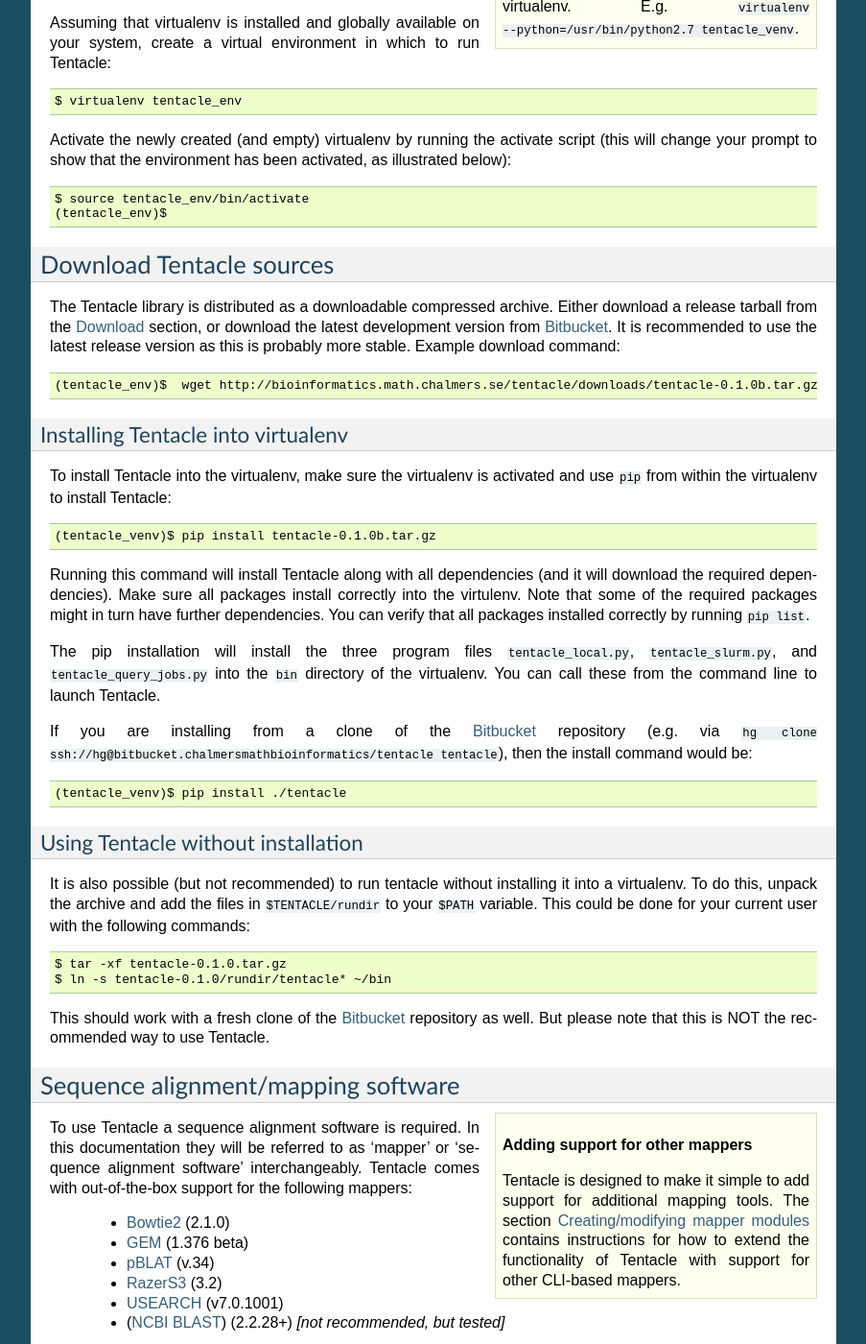
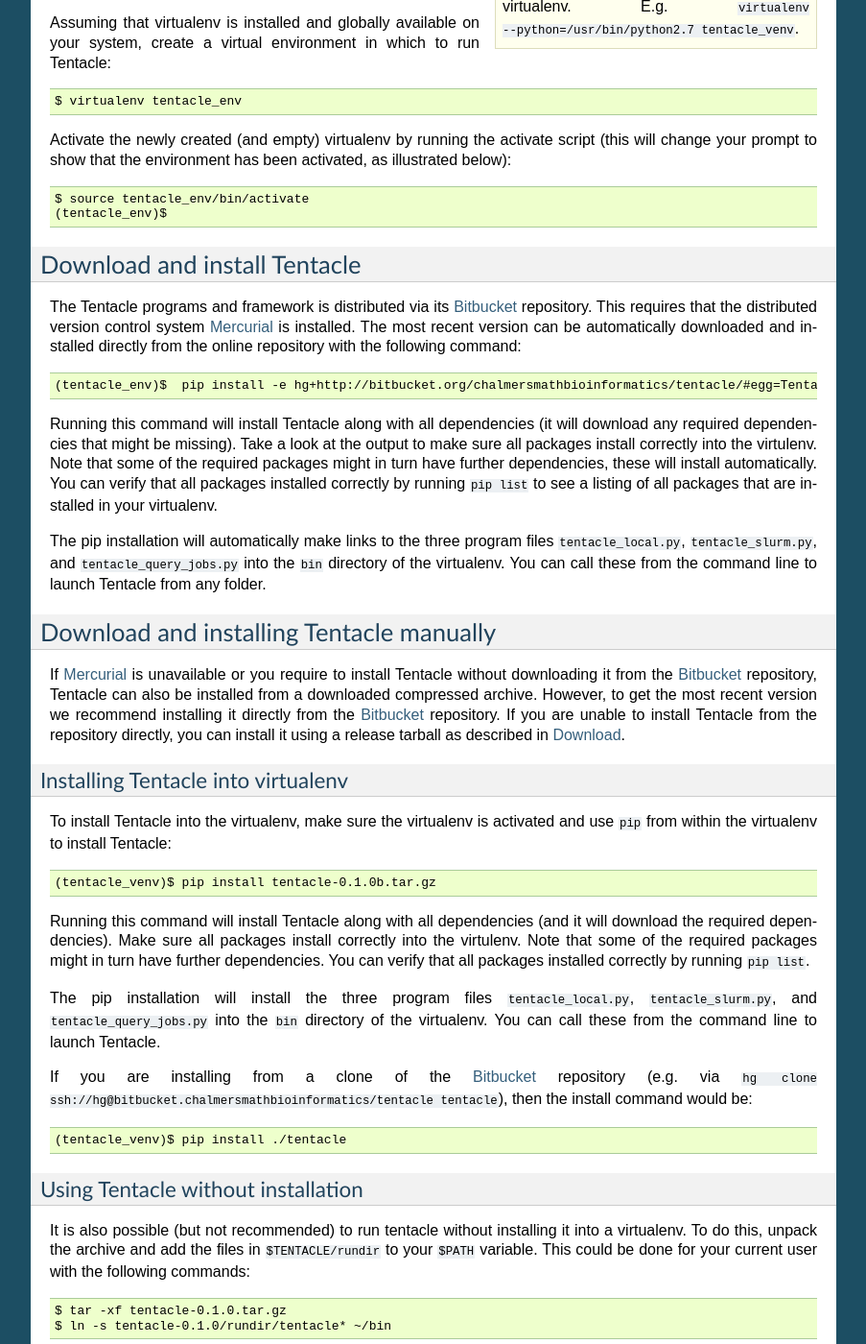
Before and after one commit to boulund/tentacle, a Sphinx documentation site: the page built from documentation/source/installation.rst, in a window 1280 px wide and 1400 px high, scrolled down 1125 px. Shown: the whole window at 96% size, without its empty margins (198-1101 px from the left). Built offline with Sphinx 7.4.7, drawn with Linux system fonts in a browser that asks for light colours; pages that are not in the unit, such as notebooks, are missing from menus; some of the changed text lies outside the part shown.

Commit message:
Documentation: Updated documentation.

```diff
--- a/documentation/source/installation.rst
+++ b/documentation/source/installation.rst
@@ -21,7 +21,7 @@ is a list of the required Python packages (tested versions in parenthesis).
  * gevent (1.0)
  * greenlet (0.4.2)
  * msgpack-python (0.4.1)
- * numpy (1.8.0)
+ * numpy (1.8.2)
  * psutil (1.2.1)
  * pyzmq (13.1.0)
  * zerorpc (0.4.4)
@@ -44,6 +44,7 @@ Some software is only required if you required the functionality offered by them
 
 Note that a mapper (sequence alignment software) is also required. See section
 `mappers`_ for information about what mappers are supported.
+
 
 
 .. _virtualenv:
@@ -82,18 +83,43 @@ activated, as illustrated below)::
 
 .. _installation:
 
-Download Tentacle sources
-*************************
+Download and install Tentacle
+*****************************
 
+.. _Mercurial: https://mercurial.selenic.com/
 .. _Bitbucket: https://bitbucket.org/chalmersmathbioinformatics/tentacle
 
-The Tentacle library is distributed as a downloadable compressed archive.
-Either download a release tarball from the :ref:`download` section, or download
-the latest development version from `Bitbucket`_. It is
-recommended to use the latest release version as this is probably more stable.
-Example download command::
+The Tentacle programs and framework is distributed via its Bitbucket_
+repository. This requires that the distributed version control system
+Mercurial_ is installed. The most recent version can be automatically
+downloaded and installed directly from the online repository with the following
+command::
 
-  (tentacle_env)$  wget http://bioinformatics.math.chalmers.se/tentacle/downloads/tentacle-0.1.0b.tar.gz
+   (tentacle_env)$  pip install -e hg+http://bitbucket.org/chalmersmathbioinformatics/tentacle/#egg=Tentacle
+
+Running this command will install Tentacle along with all dependencies (it will
+download any required dependencies that might be missing). Take a look at the
+output to make sure all packages install correctly into the virtulenv. Note
+that some of the required packages might in turn have further dependencies,
+these will install automatically. You can verify that all packages installed
+correctly by running ``pip list`` to see a listing of all packages that are
+installed in your virtualenv.
+
+The pip installation will automatically make links to the three program files
+``tentacle_local.py``, ``tentacle_slurm.py``, and ``tentacle_query_jobs.py``
+into the ``bin`` directory of the virtualenv. You can call these from the
+command line to launch Tentacle from any folder.
+
+
+Download and installing Tentacle manually
+*****************************************
+If Mercurial_ is unavailable or you require to install Tentacle without
+downloading it from the Bitbucket_ repository, Tentacle can also be installed
+from a downloaded compressed archive. However, to get the most recent version
+we recommend installing it directly from the Bitbucket_ repository. If you are
+unable to install Tentacle from the repository directly, you can install it
+using a release tarball as described in :ref:`download`.
+
 
 Installing Tentacle into virtualenv
 ===================================
@@ -152,7 +178,7 @@ Tentacle comes with out-of-the-box support for the following mappers:
  * `pBLAT`_ (v.34)
  * `RazerS3`_ (3.2)
  * `USEARCH`_ (v7.0.1001)
- * (`NCBI BLAST`_) (2.2.28+) *[not recommended, but tested]*
+ * (`NCBI BLAST`_) (2.2.28+) *[not recommended: very slow]*
 
 .. _Bowtie2: http://bowtie-bio.sourceforge.net/bowtie2/index.shtml
 .. _GEM: http://algorithms.cnag.cat/wiki/The_GEM_library
@@ -169,9 +195,9 @@ ensure that they are available in ``$PATH`` or put the binaries (or symlinks)
 in ``%TENTACLE_VENV%/bin`` so that Tentacle can find them on runtime.
 
 
-Verifying installation
-**********************
-This section is not yet complete.
+.. Verifying installation
+.. **********************
+.. This section is not yet complete.
 
 .. After setting up and activating the virtualenv and installing a suitable
    mapper, run one of the included tests to verify that the installation is
--- a/documentation/source/introduction.rst
+++ b/documentation/source/introduction.rst
@@ -12,7 +12,7 @@ data sets.
 Tentacle provides a way to distribute resource intensive mapping tasks, such
 as mapping large numbers of metagenomic samples to a reference, in order to
 reduce the time required to analyze large data sets. Tentacle makes it possible
-to define what mapper and mapping critera to use, and computes the coverage of
+to define what mapper and mapping criteria to use, and computes the coverage of
 all annotated areas of the reference sequence(s).
 
 .. figure:: ./img/fig1a.png
```
Also changed, not shown: documentation/source/choosing_mapper.rst (+0 -24 lines), documentation/source/index.rst (+7 -3 lines).
